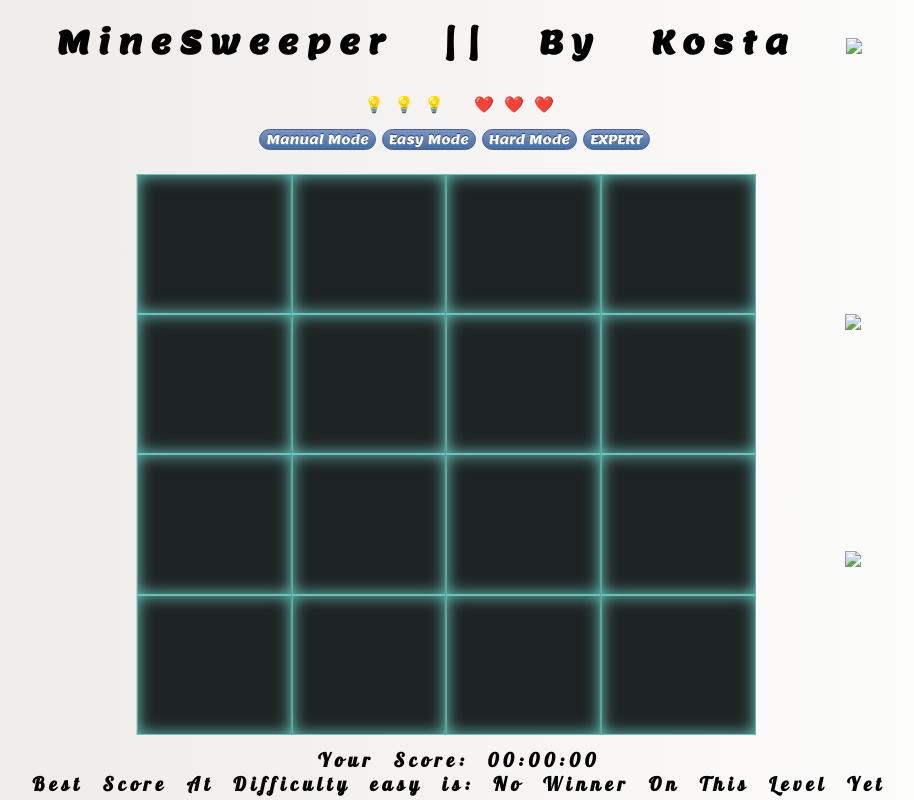
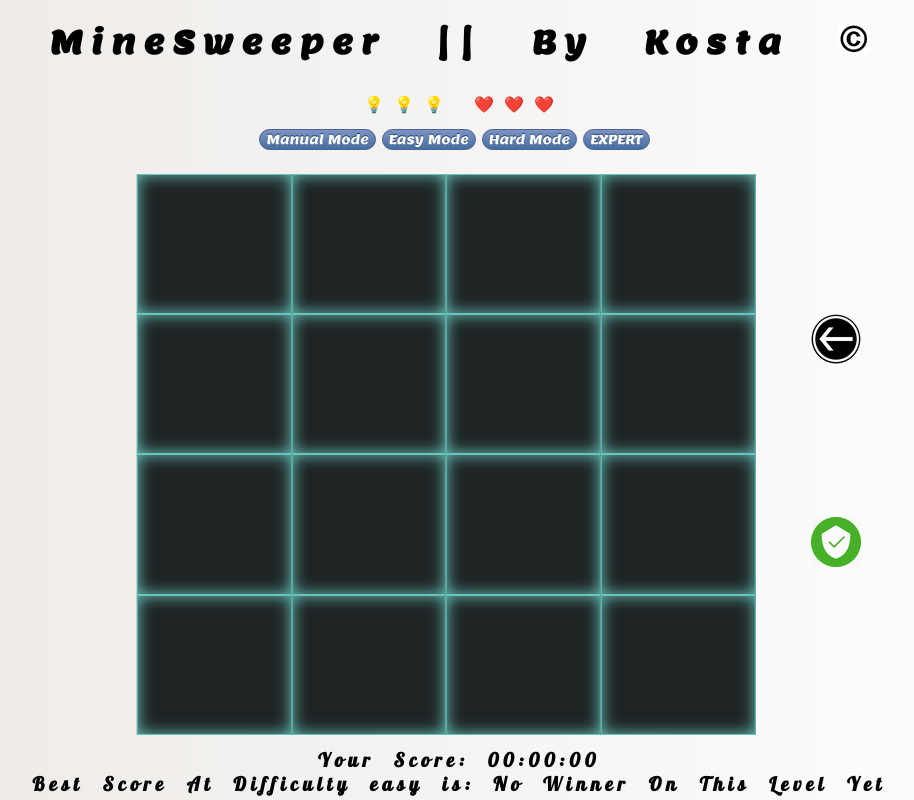
Before and after one commit to Konstantin-Koktashev/MineSwepeer, a plain HTML site: page index.html in a window 1280 px wide. Shown: the whole page, without its empty margins (181-1095 px from the left). Drawn offline with Linux system fonts and the light colour scheme.

Commit message:
Add files via upload
Changed image source path

```diff
--- a/index.html
+++ b/index.html
@@ -26,7 +26,9 @@
       <div class="header">
         <h1>
           MineSweeper || By Kosta
-          <img src="/sweeperRedoMvc/images/copyright.png" />
+          <a class="copyright" href="https://en.wikipedia.org/wiki/Copyright">
+            <img href src="images/copyright.png" />
+          </a>
         </h1>
         <div class="secondHeader">
           <div class="hints"></div>
@@ -43,29 +45,14 @@
         </div>
       </div>
       <div class="main-Game-Body">
-        <!-- <button class="icon" onclick="restartLevel()"></button> -->
-        <!-- <div class="bcg-img">
-          <img
-            src="/sweeperRedoMvc/images/uncertain.png"
-            class="emoticon uncertain"
-          />
-          <img src="/sweeperRedoMvc/images/win2.jpg" class="emoticon win" />
-          <img src="/sweeperRedoMvc/images/lose3.png" class="emoticon lose" />
-        </div> -->
         <div class="SideBar">
           <div class="backUp">
-            <!-- <img src="/sweeperRedoMvc/images/back.png" alt=""> -->
-            <!-- &#128281; -->
-            <img
-              class="stepBack"
-              src="/sweeperRedoMvc/images/back.png"
-              onclick="stepBack()"
-            />
+            <img class="stepBack" src="images/back.png" onclick="stepBack()" />
           </div>
           <div class="safe">
             <img
               class="safeClick"
-              src="/sweeperRedoMvc/images/safeClick.png"
+              src="images/safeClick.png"
               onclick="safeClick()"
             />
           </div>
--- a/style.css
+++ b/style.css
@@ -37,6 +37,7 @@ background-repeat: no-repeat;
   /* font-family: 'Libre Baskerville', serif; */
   font-family: 'Lemon', cursive;
 }
+
 .secondHeader {
   display: flex;
   flex-direction: row;
```
